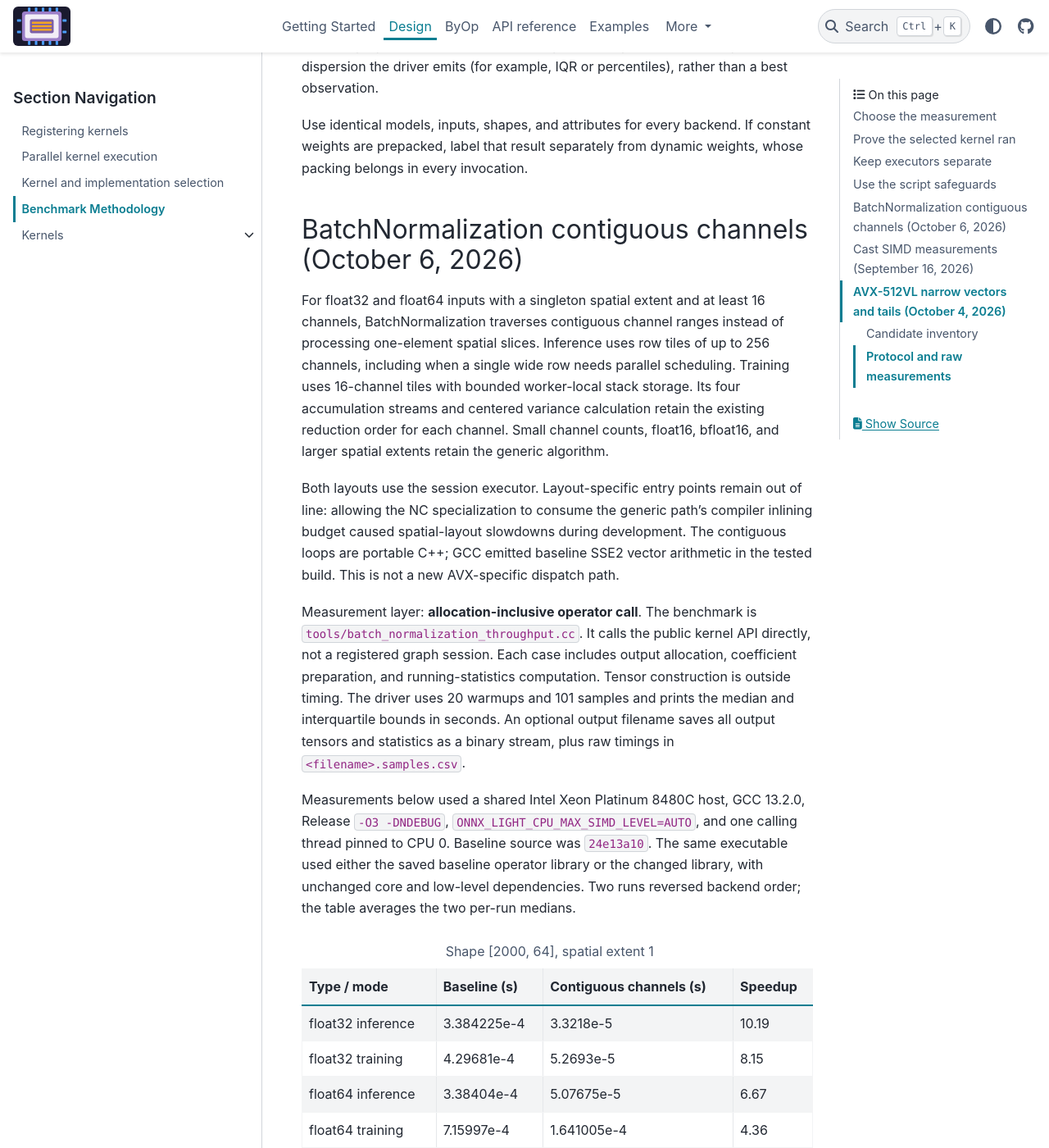
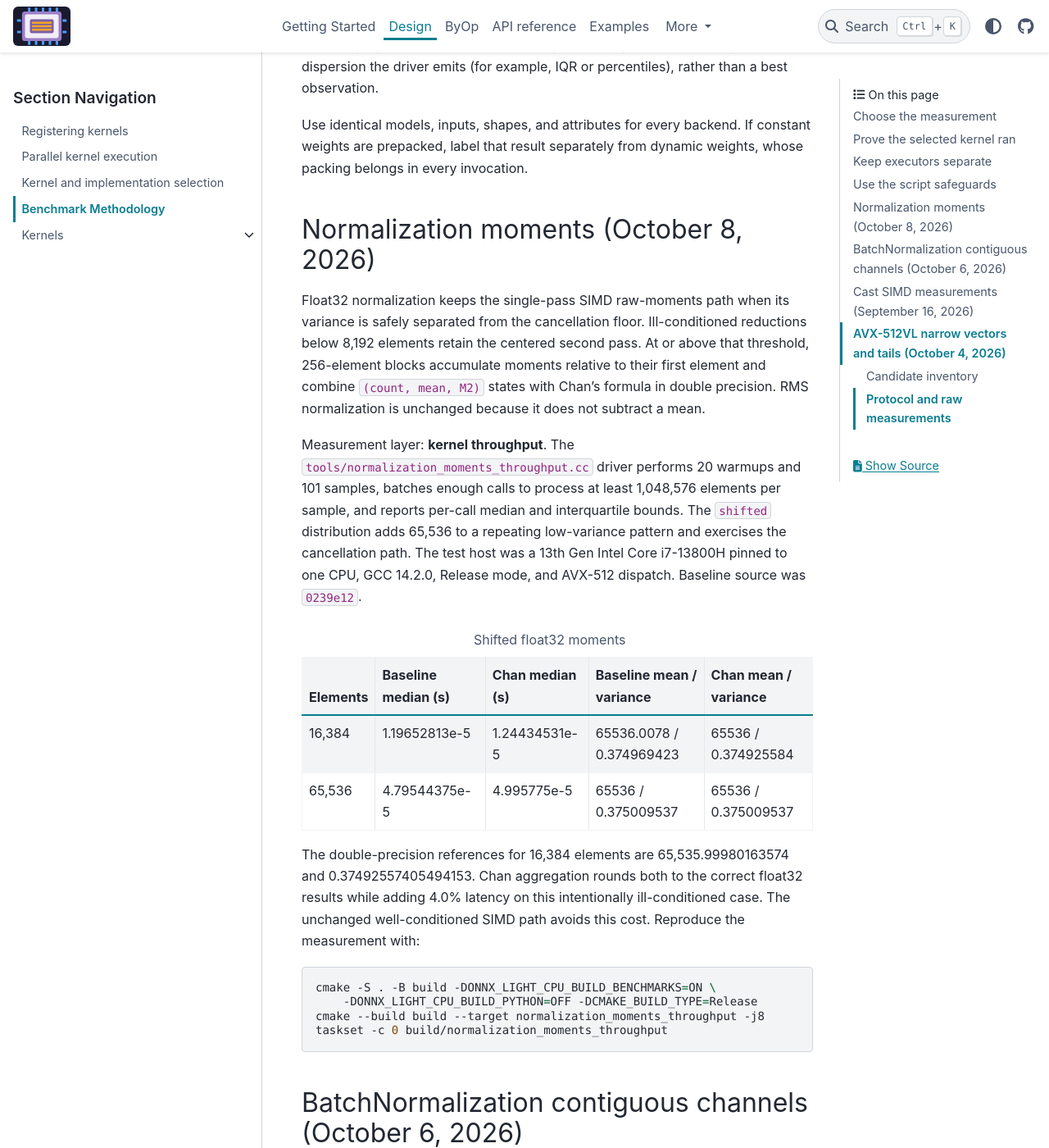
Before and after one commit to xadupre/onnx-light-cpu, a Sphinx documentation site: the page built from docs/design/benchmark_methodology.rst, in a window 1280 px wide and 1400 px high, scrolled down 1965 px. Shown: the whole window at 82% size. Built offline with Sphinx 7.4.7 and the PyData theme 0.15.4, drawn with Linux system fonts in a browser that asks for light colours; pages that are not in the unit, such as notebooks, are missing from menus.

Commit message:
Improve normalization moment stability with Chan aggregation
Co-authored-by: Copilot <223556219+Copilot@users.noreply.github.com>

```diff
--- a/docs/design/benchmark_methodology.rst
+++ b/docs/design/benchmark_methodology.rst
@@ -81,6 +81,58 @@ best observation.
 Use identical models, inputs, shapes, and attributes for every backend. If
 constant weights are prepacked, label that result separately from dynamic
 weights, whose packing belongs in every invocation.
+
+Normalization moments (October 8, 2026)
+---------------------------------------
+
+Float32 normalization keeps the single-pass SIMD raw-moments path when its
+variance is safely separated from the cancellation floor. Ill-conditioned
+reductions below 8,192 elements retain the centered second pass. At or above
+that threshold, 256-element blocks accumulate moments relative to their first
+element and combine ``(count, mean, M2)`` states with Chan's formula in double
+precision. RMS normalization is unchanged because it does not subtract a
+mean.
+
+Measurement layer: **kernel throughput**. The
+``tools/normalization_moments_throughput.cc`` driver performs 20 warmups and
+101 samples, batches enough calls to process at least 1,048,576 elements per
+sample, and reports per-call median and interquartile bounds. The ``shifted``
+distribution adds 65,536 to a repeating low-variance pattern and exercises the
+cancellation path. The test host was a 13th Gen Intel Core i7-13800H pinned to
+one CPU, GCC 14.2.0, Release mode, and AVX-512 dispatch. Baseline source was
+``0239e12``.
+
+.. list-table:: Shifted float32 moments
+   :header-rows: 1
+
+   * - Elements
+     - Baseline median (s)
+     - Chan median (s)
+     - Baseline mean / variance
+     - Chan mean / variance
+   * - 16,384
+     - 1.19652813e-5
+     - 1.24434531e-5
+     - 65536.0078 / 0.374969423
+     - 65536 / 0.374925584
+   * - 65,536
+     - 4.79544375e-5
+     - 4.995775e-5
+     - 65536 / 0.375009537
+     - 65536 / 0.375009537
+
+The double-precision references for 16,384 elements are
+65,535.99980163574 and 0.37492557405494153. Chan aggregation rounds both to
+the correct float32 results while adding 4.0% latency on this intentionally
+ill-conditioned case. The unchanged well-conditioned SIMD path avoids this
+cost. Reproduce the measurement with:
+
+.. code-block:: bash
+
+   cmake -S . -B build -DONNX_LIGHT_CPU_BUILD_BENCHMARKS=ON \
+       -DONNX_LIGHT_CPU_BUILD_PYTHON=OFF -DCMAKE_BUILD_TYPE=Release
+   cmake --build build --target normalization_moments_throughput -j8
+   taskset -c 0 build/normalization_moments_throughput
 
 BatchNormalization contiguous channels (October 6, 2026)
 --------------------------------------------------------
```
Also changed, not shown: 3 other files.
